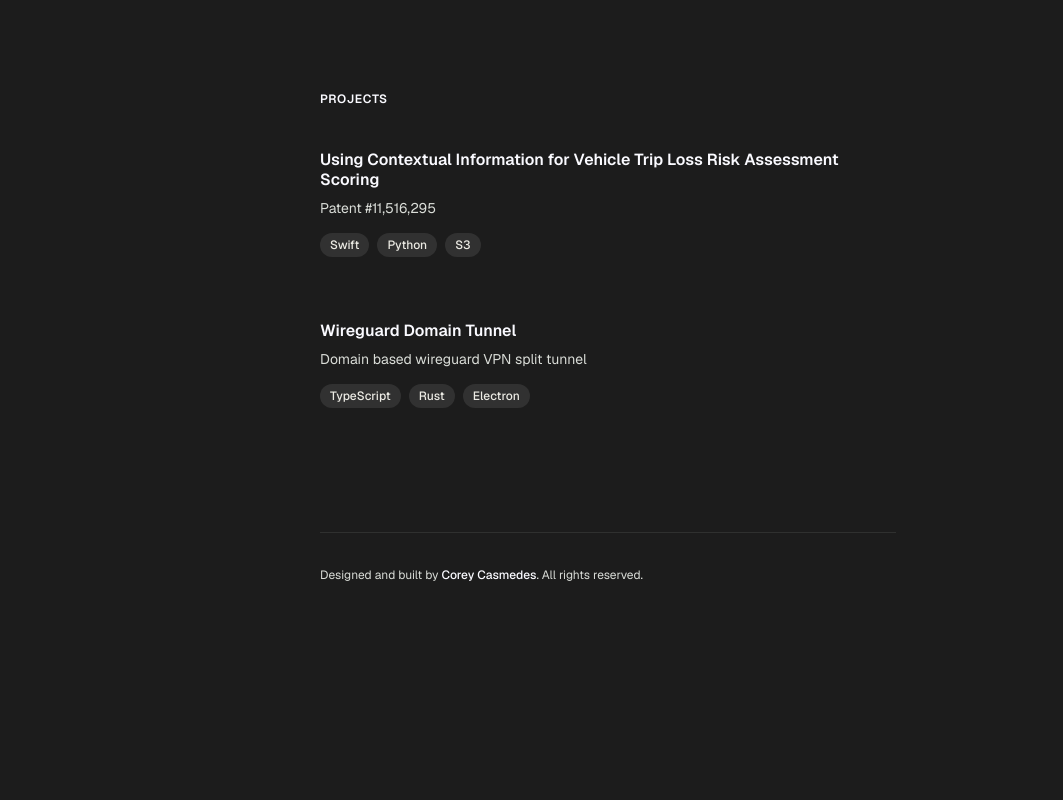
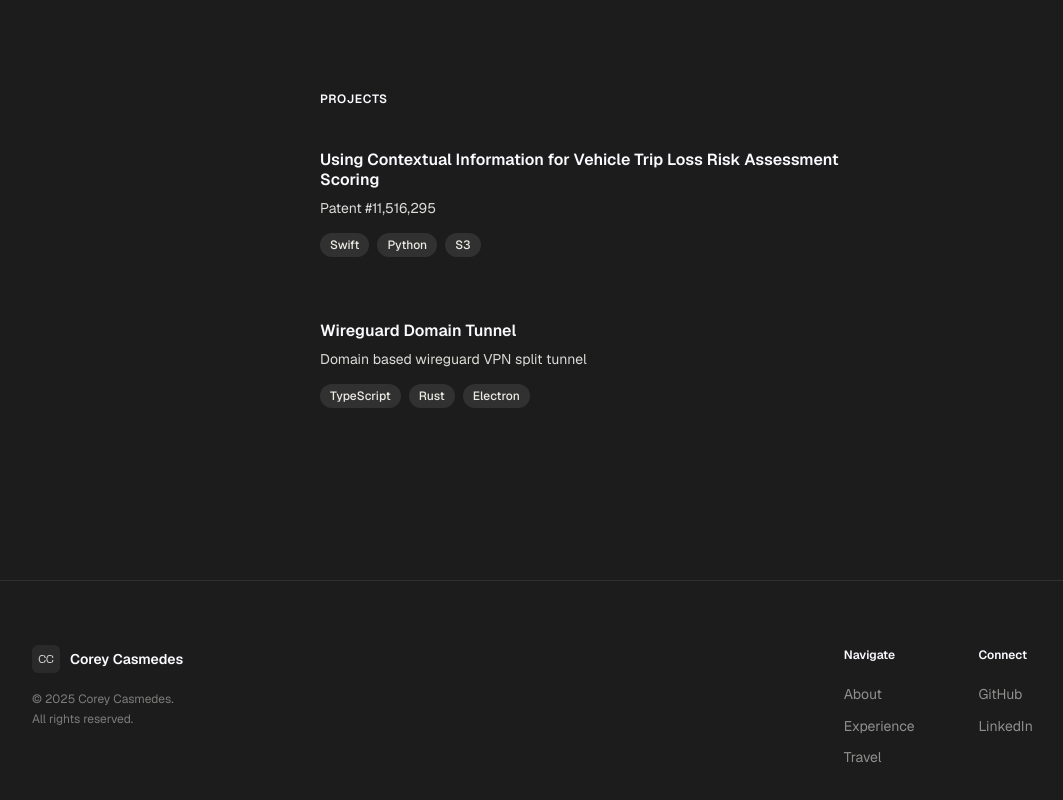
Before and after one commit to coreycasmedes/ui, a React (Vite) app: page / in a window 1280 px wide. Shown: the part 2216-3016 px from the top of the page, without its empty margins (32-1095 px from the left). Before the commit the page ends 2913 px from the top, so only its background shows below. Built offline with nearby package versions, Linux system fonts and the light colour scheme.

Commit message:
chore: add shared layout

```diff
--- a/src/App.tsx
+++ b/src/App.tsx
@@ -1,7 +1,19 @@
+import { BrowserRouter, Routes, Route } from "react-router-dom";
+import { Layout } from "./components/layout/Layout";
 import { Home } from "./components/home/Home";
+import { Travel } from "./components/travel/Travel";
 
 function App() {
-  return <Home />;
+  return (
+    <BrowserRouter>
+      <Layout>
+        <Routes>
+          <Route path="/" element={<Home />} />
+          <Route path="/travel" element={<Travel />} />
+        </Routes>
+      </Layout>
+    </BrowserRouter>
+  );
 }
 
 export default App;
--- a/src/components/home/Home.tsx
+++ b/src/components/home/Home.tsx
@@ -2,7 +2,6 @@ import { motion, useScroll, useTransform } from "framer-motion";
 import { TypewriterEffectSmooth } from "../ui/typewriter-effect";
 import { HeroSection } from "../ui/hero-section";
 import { GlowingEffect } from "../ui/glowing-effect";
-import { Navbar } from "../ui/navbar-menu";
 import vannevarLogo from "../../assets/vannevar-logo.png";
 import cruiseLogo from "../../assets/cruise-logo.png";
 import appleLogo from "../../assets/apple-logo.png";
@@ -81,7 +80,6 @@ export const Home = () => {
           opacity: gradientOpacity,
         }}
       />
-      <Navbar />
       <HeroSection />
 
       <div className="max-w-2xl mx-auto px-6 md:px-12 py-20 space-y-28">
@@ -229,20 +227,6 @@ export const Home = () => {
             ))}
           </ol>
         </section>
-
-        {/* Footer */}
-        <footer className="text-xs text-secondary py-8 border-t border-border/10">
-          <p>
-            Designed and built by{" "}
-            <a
-              href="#"
-              className="text-primary hover:text-accent transition-colors font-medium"
-            >
-              Corey Casmedes
-            </a>
-            . All rights reserved.
-          </p>
-        </footer>
       </div>
     </div>
   );
--- /dev/null
+++ b/src/components/layout/Layout.tsx
@@ -0,0 +1,11 @@
+import type { ReactNode } from "react";
+import { Navbar } from "@/components/ui/navbar-menu";
+import { Footer } from "@/components/ui/footer";
+
+export const Layout = ({ children }: { children: ReactNode }) => (
+  <div className="min-h-screen bg-background flex flex-col">
+    <Navbar />
+    <main className="flex-1">{children}</main>
+    <Footer />
+  </div>
+);
--- a/src/components/ui/navbar-menu.tsx
+++ b/src/components/ui/navbar-menu.tsx
@@ -1,13 +1,13 @@
 import { useState, useRef, useEffect } from "react";
+import { Link } from "react-router-dom";
 import { motion, AnimatePresence } from "framer-motion";
 import {
-  FolderGit2,
-  ScrollText,
   Github,
   Linkedin,
   ChevronDown,
   FileText,
   Lightbulb,
+  Globe,
 } from "lucide-react";
 
 const connectItems = [
@@ -19,14 +19,7 @@ const connectItems = [
   },
 ];
 
-const projectItems = [
-  {
-    icon: ScrollText,
-    label: "Patent",
-    href: "https://patents.justia.com/patent/20240089325",
-  },
-  { icon: FolderGit2, label: "Wireguard Tunnel", href: "#" },
-];
+const travelItems = [{ icon: Globe, label: "Travel Map", href: "/travel" }];
 
 const blogItems = [
   { icon: FileText, label: "Writing", href: "#" },
@@ -92,14 +85,14 @@ export const Navbar = () => {
       <div className="w-full max-w-7xl mx-auto px-8 lg:px-16 flex items-center justify-between h-14">
         {/* Logo + Desktop nav */}
         <div className="flex items-center gap-6">
-          <a href="#" className="flex items-center gap-2.5 flex-shrink-0">
+          <Link to="/" className="flex items-center gap-2.5 flex-shrink-0">
             <div className="w-7 h-7 rounded-md bg-surface flex items-center justify-center">
               <img src="/favicon.svg" alt="CC" className="w-4 h-4" />
             </div>
             <span className="text-sm font-semibold text-primary">
               Corey Casmedes
             </span>
-          </a>
+          </Link>
 
           <nav className="hidden md:flex items-center gap-1">
             {simpleNavItems.map((item) => (
@@ -142,10 +135,10 @@ export const Navbar = () => {
                     <div className="grid grid-cols-3 divide-x divide-border/10">
                       <div className="p-5">
                         <p className="text-[10px] font-semibold uppercase tracking-widest text-secondary/50 mb-4">
-                          Projects
+                          Travel
                         </p>
                         <div className="space-y-1">
-                          {projectItems.map((item) => (
+                          {travelItems.map((item) => (
                             <DropdownItem key={item.label} {...item} />
                           ))}
                         </div>
@@ -180,7 +173,7 @@ export const Navbar = () => {
 
         {/* Desktop CTA */}
         <a
-          href="link"
+          href="https://www.linkedin.com/in/coreycasmedes"
           className="hidden md:block flex-shrink-0 rounded-full bg-accent px-4 py-1.5 text-sm font-semibold text-background hover:bg-primary transition-colors"
         >
           Contact
@@ -254,7 +247,7 @@ export const Navbar = () => {
                     transition={{ duration: 0.15 }}
                     className="overflow-hidden pl-3 border-l border-border/10 space-y-1"
                   >
-                    {[...projectItems, ...blogItems, ...connectItems].map(
+                    {[...travelItems, ...blogItems, ...connectItems].map(
                       ({ label, href }) => (
                         <a
                           key={label}
```
